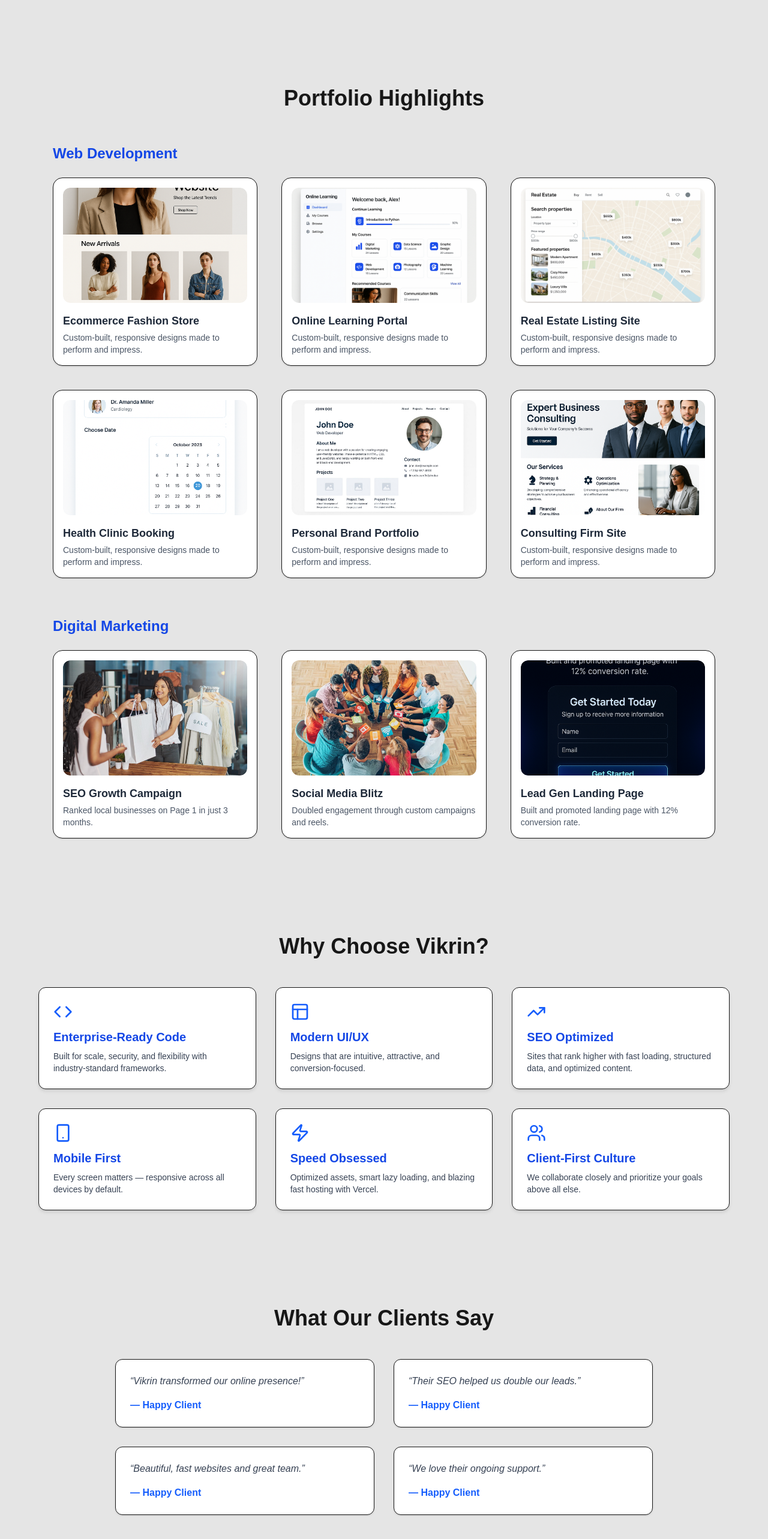
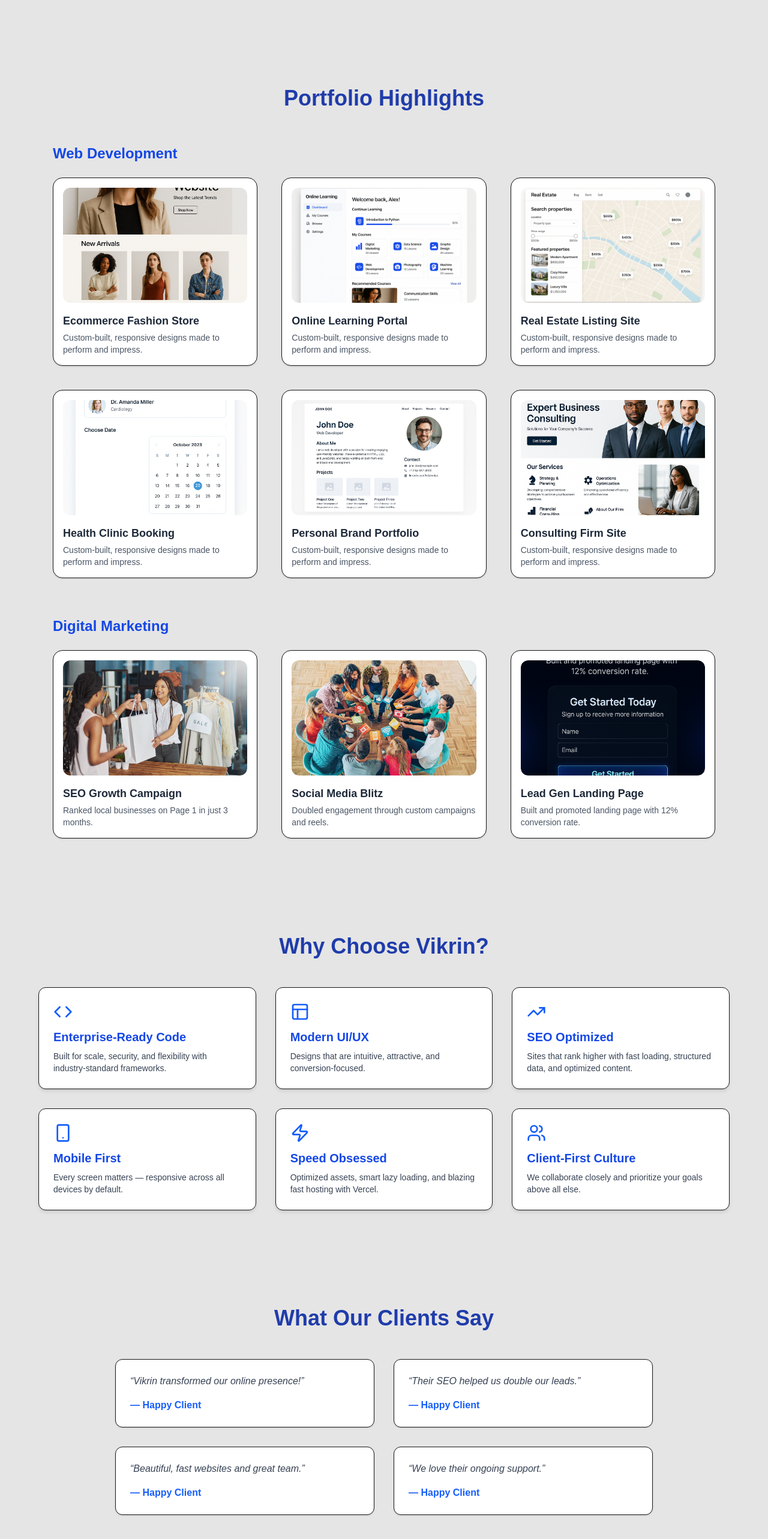
Before and after one commit to vineethkyadasu/vikrin-website, a Next.js app: page / in a window 1280 px wide. Shown: the part 1457-4023 px from the top of the page at 60% size. Built offline with nearby package versions, Linux system fonts and the light colour scheme.

Commit message:
Fix: cleaned up HeroSection and resolved build error

```diff
--- a/pages/index.js
+++ b/pages/index.js
@@ -150,7 +150,9 @@ export default function Home() {
 
         {/* Portfolio Section */}
   <section id="portfolio" className="py-20 px-6 max-w-6xl mx-auto">
-    <h2 className="text-4xl font-bold text-center mb-14">Portfolio Highlights</h2>
+  <h2 className="text-4xl font-bold text-center mb-14 text-[#1F3CAB]">
+    Portfolio Highlights
+  </h2>
 
     <h3 className="text-2xl font-semibold text-left text-blue-700 mb-6">Web Development</h3>
     <div className="grid grid-cols-1 sm:grid-cols-2 lg:grid-cols-3 gap-10 mb-16">
@@ -207,8 +209,10 @@ export default function Home() {
 
         {/* Why Choose Us */}
   <section id="why-us" className="py-20 px-6">
-    <div className="max-w-6xl mx-auto text-center">
-      <h2 className="text-4xl font-bold mb-12">Why Choose Vikrin?</h2>
+  <div className="max-w-6xl mx-auto text-center">
+    <h2 className="text-4xl font-bold mb-12 text-[#1F3CAB]">
+      Why Choose Vikrin?
+    </h2>
       <div className="grid grid-cols-1 md:grid-cols-3 gap-8 text-left">
         {[
           { icon: <Code className="text-blue-600 w-8 h-8 mb-3" />, title: "Enterprise-Ready Code", desc: "Built for scale, security, and flexibility with industry-standard frameworks." },
@@ -231,7 +235,7 @@ export default function Home() {
         {/* Testimonials */}
   <section id="testimonials" className="py-20 px-6">
     <div className="max-w-4xl mx-auto text-center">
-      <h2 className="text-4xl font-bold mb-12">What Our Clients Say</h2>
+      <h2 className="text-4xl font-bold mb-12 text-[#1F3CAB]">What Our Clients Say</h2>
       <div className="grid md:grid-cols-2 gap-8 text-left">
         {["Vikrin transformed our online presence!", "Their SEO helped us double our leads.", "Beautiful, fast websites and great team.", "We love their ongoing support."].map((quote, index) => (
           <div key={index} className="p-6 bg-white border rounded-xl shadow">
@@ -245,7 +249,7 @@ export default function Home() {
 
         {/* Contact Section */}
   <section id="contact" className="py-24 px-6 text-center">
-    <h2 className="text-4xl font-bold mb-6">Let&apos;s Build Something Great</h2>
+    <h2 className="text-4xl font-bold mb-6 text-[#1F3CAB]">Let&apos;s Build Something Great</h2>
     <p className="text-xl mb-10 text-gray-700">Reach out today to schedule a free consultation and discuss your goals.</p>
     <a href="mailto:hello@vikrin.com" className="inline-block bg-blue-600 text-white px-8 py-4 rounded-xl text-lg font-semibold hover:bg-blue-700">
       Contact Us
```
